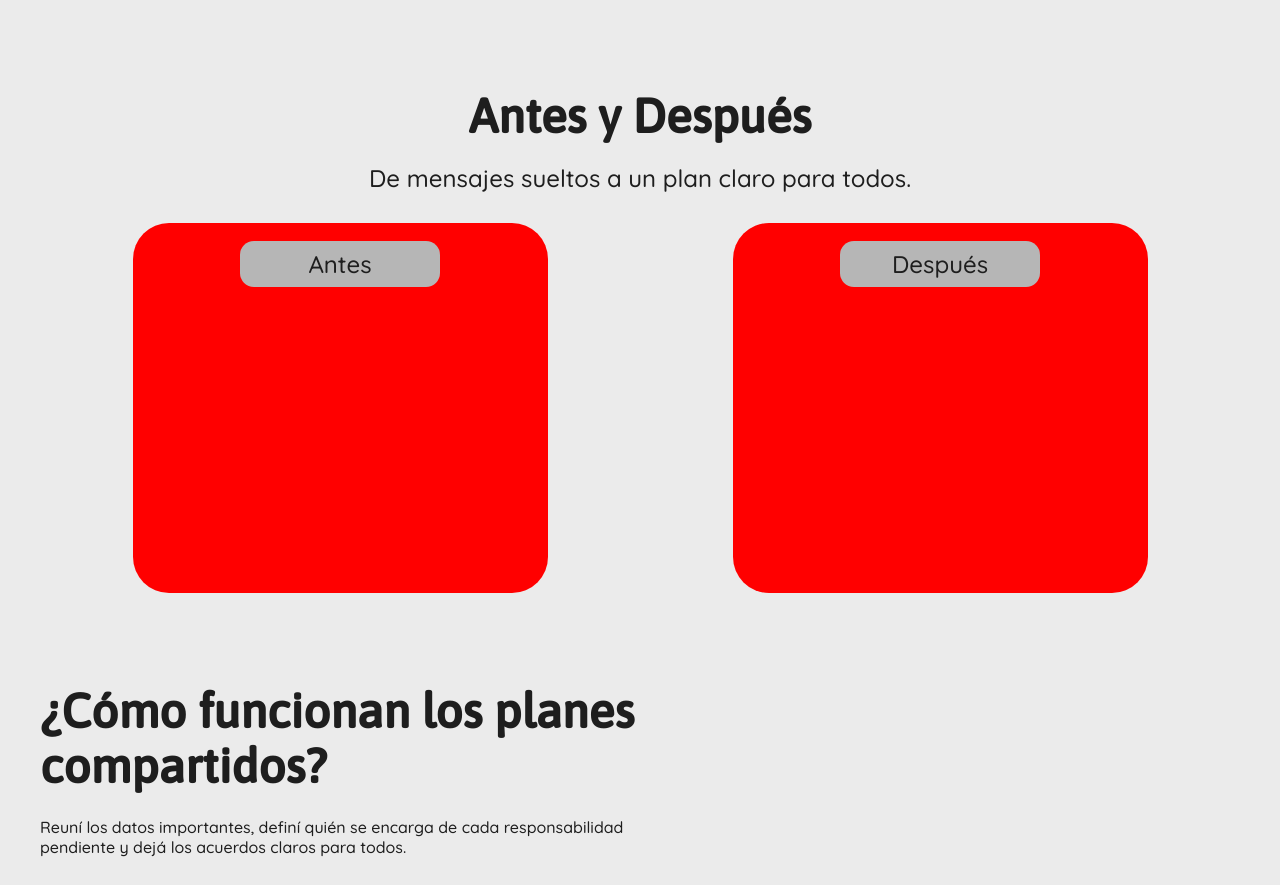
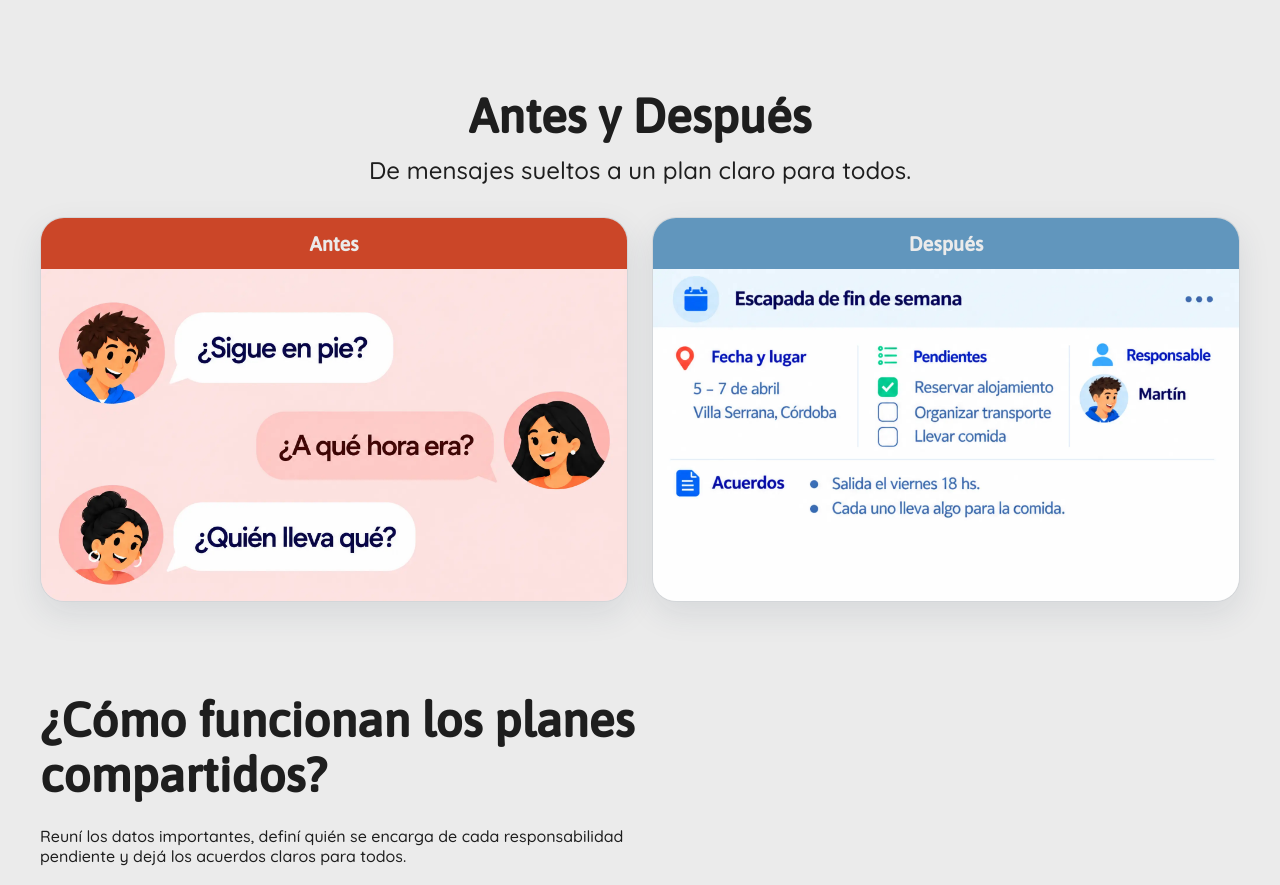
Before and after one commit to titoValen/colabo, a React (Vite) app in the folder client/: page / in a window 1280 px wide. Shown: the part 1099-1984 px from the top of the page. Built offline with nearby package versions, Linux system fonts and the light colour scheme; no server answers.

Commit message:
feat: añadir imágenes de comparación "Antes" y "Después" en la sección de aterrizaje y mejorar estilos

```diff
--- a/client/src/pages/Landing.jsx
+++ b/client/src/pages/Landing.jsx
@@ -1,6 +1,8 @@
 import "@/styles/landing.css";
 import { Link } from "react-router";
 import Hero from "@/assets/illustration/colabo_hero_background.webp";
+import ComparacionAntes from "@/assets/illustration/colabo_antes_comparacion.webp";
+import ComparacionDespues from "@/assets/illustration/colabo_despues_comparacion.webp";
 import AcuerdoVisible from "@/assets/icons/eye.svg";
 import PlanCompartido from "@/assets/icons/equipment.svg";
 import InvitarPersona from "@/assets/icons/invite_person.svg";
@@ -88,26 +90,42 @@ export default function Landing() {
       <section
         id="antes-y-despues"
         className="landing-section landing-comparison"
+        aria-labelledby="landing-comparison-title"
       >
         <div className="landing-comparison-intro">
-          <h2 className="landing-comparison-title">Antes y Después</h2>
+          <h2
+            id="landing-comparison-title"
+            className="landing-comparison-title"
+          >
+            Antes y Después
+          </h2>
           <p className="landing-comparison-description">
             De mensajes sueltos a un plan claro para todos.
           </p>
         </div>
         <div className="landing-comparison-container">
-          <div className="landing-comparison-panel landing-comparison-before">
-            <span className="landing-comparison-label">Antes</span>
+          <article className="landing-comparison-panel landing-comparison-before">
+            <h3 className="landing-comparison-label">Antes</h3>
             <figure className="landing-comparison-figure">
-              {/* <img className="landing-comparison-image" src="" alt="" /> */}
+              <img
+                className="landing-comparison-image"
+                src={ComparacionAntes}
+                alt="Conversación desordenada con dudas sobre horarios y responsabilidades"
+                loading="lazy"
+              />
             </figure>
-          </div>
-          <div className="landing-comparison-panel landing-comparison-after">
-            <span className="landing-comparison-label">Después</span>
+          </article>
+          <article className="landing-comparison-panel landing-comparison-after">
+            <h3 className="landing-comparison-label">Después</h3>
             <figure className="landing-comparison-figure">
-              {/* <img className="landing-comparison-image" src="" alt="" /> */}
+              <img
+                className="landing-comparison-image"
+                src={ComparacionDespues}
+                alt="Plan compartido con fecha, lugar, pendientes, responsables y acuerdos"
+                loading="lazy"
+              />
             </figure>
-          </div>
+          </article>
         </div>
       </section>
 
--- a/client/src/styles/landing.css
+++ b/client/src/styles/landing.css
@@ -204,45 +204,62 @@
   display: flex;
   flex-direction: column;
   align-items: center;
-  gap: 1.25rem;
+  gap: 0.75rem;
+  text-align: center;
 }
 
 .landing-comparison-title {
-  font-size: 3rem;
+  font-size: clamp(2rem, 4vw, 3rem);
 }
 
 .landing-comparison-description {
-  font-size: 1.5rem;
+  max-width: 42rem;
+  font-size: clamp(1.125rem, 2.5vw, 1.5rem);
 }
 
 .landing-comparison-container {
-  display: flex;
-  justify-content: space-around;
-  margin-top: 1.875rem;
+  display: grid;
+  grid-template-columns: repeat(2, minmax(0, 1fr));
+  gap: 1.5rem;
+  margin-top: 2rem;
 }
 
 .landing-comparison-panel {
-  position: relative;
+  min-width: 0;
+  overflow: hidden;
+  border: 1px solid rgb(36 59 83 / 12%);
+  border-radius: 1.5rem;
+  background: var(--color-white);
+  box-shadow: 0 0.75rem 2rem rgb(36 59 83 / 10%);
+}
+
+.landing-comparison-label {
+  margin: 0;
+  padding: 0.875rem 1.25rem;
+  font-size: 1.25rem;
+  font-weight: 700;
+  text-align: center;
+  color: var(--color-white);
+}
+
+.landing-comparison-before .landing-comparison-label {
+  background: rgba(203, 70, 40);
+}
+
+.landing-comparison-after .landing-comparison-label {
+  background: rgb(97 150 189);
 }
 
 .landing-comparison-figure {
-  width: 415px;
-  height: 370px;
-  background: red;
-  border-radius: 2.25rem;
+  width: 100%;
+  margin: 0;
+  display: block;
 }
 
-.landing-comparison-label {
-  font-size: 24px;
-  padding: 0.5rem 1rem;
-  position: absolute;
-  left: 50%;
-  transform: translateX(-50%);
-  margin-top: 1.125rem;
-  border-radius: 0.875rem;
-  background: var(--color-gray);
-  min-width: 200px;
-  text-align: center;
+.landing-comparison-image {
+  display: block;
+  width: 100%;
+  height: auto;
 }
 
 .landing-how-it-works {
@@ -258,6 +275,13 @@
 
 .landing-how-it-works-title {
   font-size: 3rem;
+}
+
+@media (max-width: 760px) {
+  .landing-comparison-container {
+    grid-template-columns: minmax(0, 1fr);
+    gap: 1.25rem;
+  }
 }
 
 /* DIVIDE FAQ */
```
Also changed, not shown: client/src/assets/illustration/colabo_antes_comparacion.webp (added), client/src/assets/illustration/colabo_despues_comparacion.webp (added).
